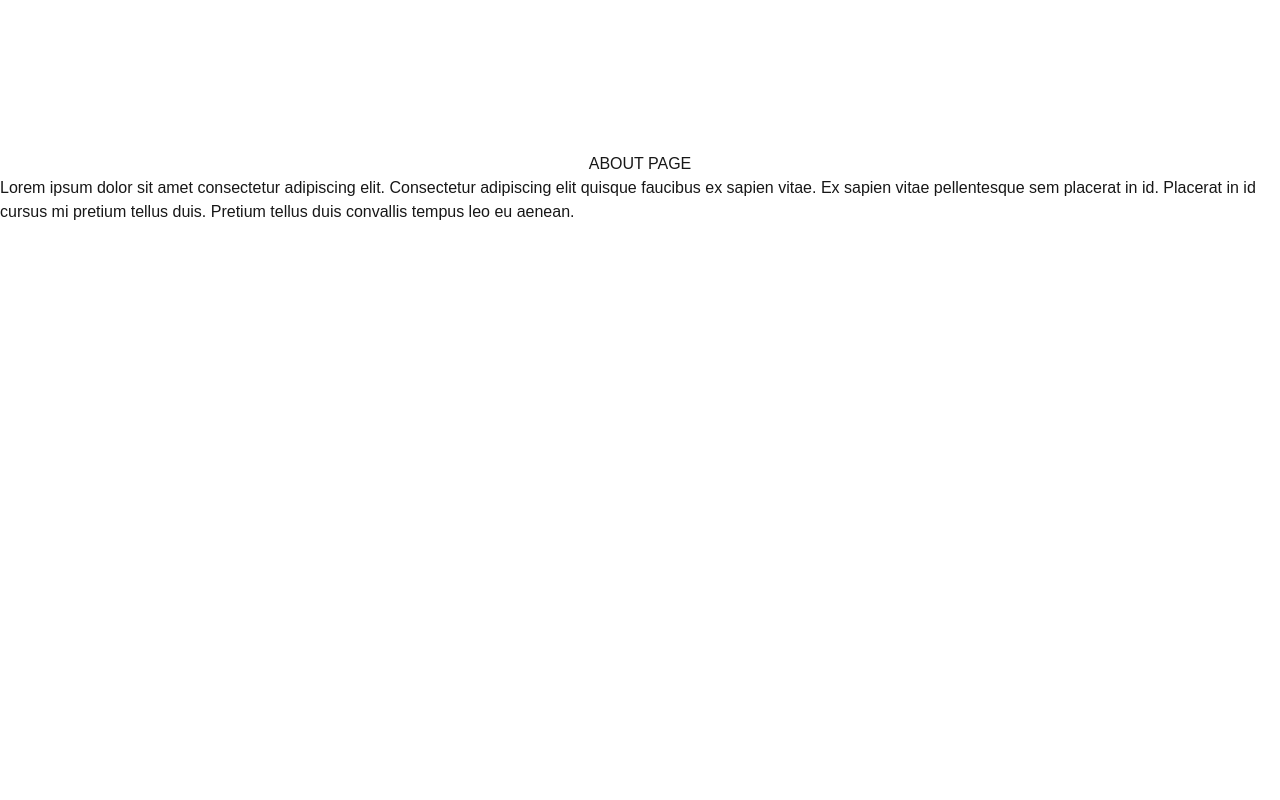
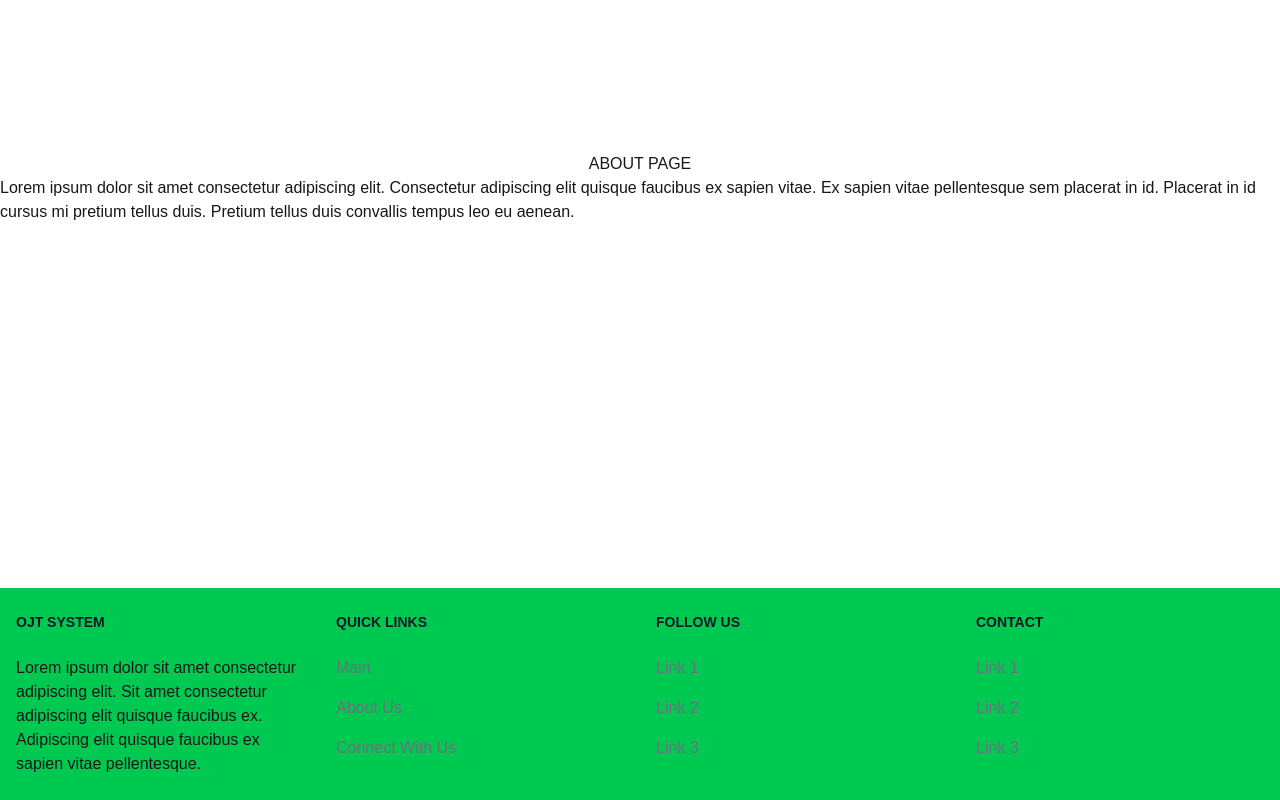
Before and after one commit to adrian-magsino/OJT-System, a Next.js app: page / in a window 1280 px wide. Shown: the part 1012-1812 px from the top of the page. Before the commit the page ends 1600 px from the top, so only its background shows below. Built offline with nearby package versions, Linux system fonts and the light colour scheme.

Commit message:
added a footer in home page

```diff
--- a/src/app/components/layout/Footer.jsx
+++ b/src/app/components/layout/Footer.jsx
@@ -1,10 +1,62 @@
 
 export default function Footer() {
   return (
-    <div className="bg-green-600 w-full items-center justify-center">
-      <h1 className="text-center">
-        FOOTER
-      </h1>
-    </div>
+    <footer className="bg-green-500">
+      <div className="mx-auto w-full max-w-screen-xl">
+        <div className="grid grid-cols:2 md:grid-cols-4 gap-8 px-4 py-6">
+          <div className="max-w-sm">
+            <h2 className="mb-6 text-sm font-semibold text-gray-900 uppercase">OJT SYSTEM</h2>
+            <p>
+              Lorem ipsum dolor sit amet consectetur adipiscing elit. Sit amet consectetur adipiscing elit quisque faucibus ex. Adipiscing elit quisque faucibus ex sapien vitae pellentesque.
+            </p>
+          </div>
+          <div>
+            <h2 className="mb-6 text-sm font-semibold text-gray-900 uppercase">Quick Links</h2>
+            <ul className="text-gray-500 font-medium">
+              <li className="mb-4">
+                <a href="#" className="hover:underline">Main</a>
+              </li>
+              <li className="mb-4">
+                <a href="#" className="hover:underline">About Us</a>
+              </li>
+              <li className="mb-4">
+                <a href="#" className="hover:underline">Connect With Us</a>
+              </li>
+            </ul>
+          </div>
+          <div>
+            <h2 className="mb-6 text-sm font-semibold text-gray-900 uppercase">Follow Us</h2>
+            <ul className="text-gray-500 font-medium">
+              <li className="mb-4">
+                <a href="#" className="hover:underline">Link 1</a>
+              </li>
+              <li className="mb-4">
+                <a href="#" className="hover:underline">Link 2</a>
+              </li>
+              <li className="mb-4">
+                <a href="#" className="hover:underline">Link 3</a>
+              </li>
+            </ul>
+          </div>
+          <div>
+            <h2 className="mb-6 text-sm font-semibold text-gray-900 uppercase">Contact</h2>
+            <ul className="text-gray-500 font-medium">
+              <li className="mb-4">
+                <a href="#" className="hover:underline">Link 1</a>
+              </li>
+              <li className="mb-4">
+                <a href="#" className="hover:underline">Link 2</a>
+              </li>
+              <li className="mb-4">
+                <a href="#" className="hover:underline">Link 3</a>
+              </li>
+            </ul>
+          </div>
+
+
+        </div>
+      </div>
+
+    </footer>
   )
 }
--- a/src/app/layout.jsx
+++ b/src/app/layout.jsx
@@ -1,6 +1,7 @@
 import { Geist, Geist_Mono } from "next/font/google";
 import "./globals.css";
 import Header from "./components/layout/Header";
+import Footer from "./components/layout/Footer";
 
 const geistSans = Geist({
   variable: "--font-geist-sans",
@@ -27,6 +28,7 @@ export default function RootLayout({ children }) {
         <main>
           {children}
         </main>
+        <Footer />
       </body>
     </html>
   );
```
